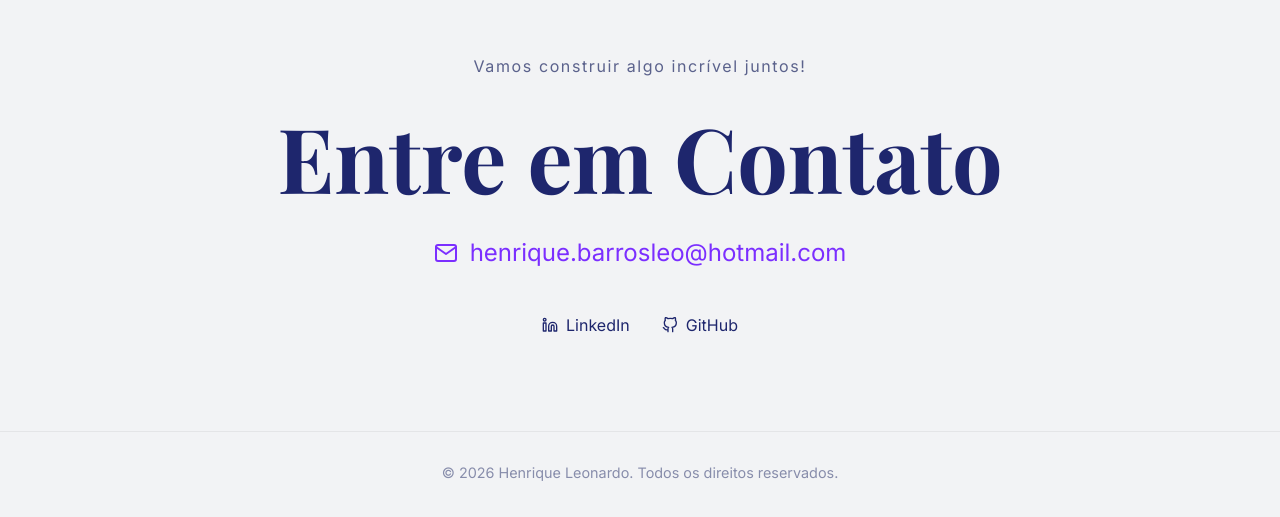
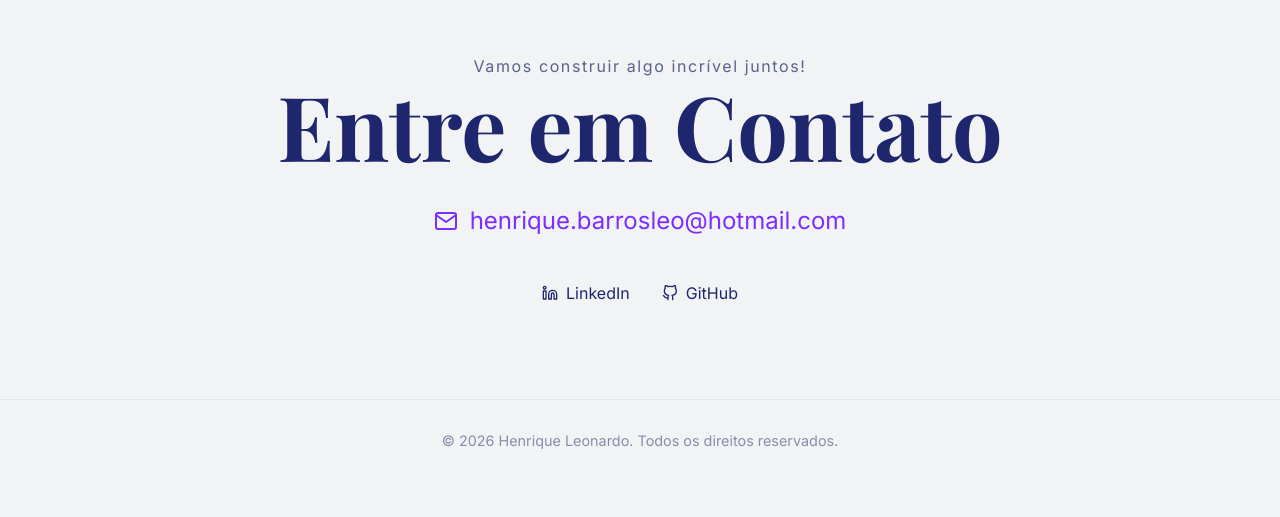
Before and after one commit to Henricantin/portfolio, a React (Vite) app: page / in a window 1280 px wide. Shown: the part 3380-3897 px from the top of the page. Built offline with nearby package versions, Linux system fonts and the light colour scheme.

Commit message:
update contact index

```diff
--- a/src/sections/contact/index.tsx
+++ b/src/sections/contact/index.tsx
@@ -5,11 +5,13 @@ function Contact() {
 	return (
 		<section id="contact" className={styles.contact}>
 			<div className={`container ${styles.content}`}>
-				<span className={styles.label}>
-					Vamos construir algo incrível juntos!
-				</span>
+				<div className={styles.header}>
+					<span className={styles.label}>
+						Vamos construir algo incrível juntos!
+					</span>
 
-				<h2>Entre em Contato</h2>
+					<h2>Entre em Contato</h2>
+				</div>
 
 				<a
 					href="mailto:henrique.barrosleo@hotmail.com"
```
